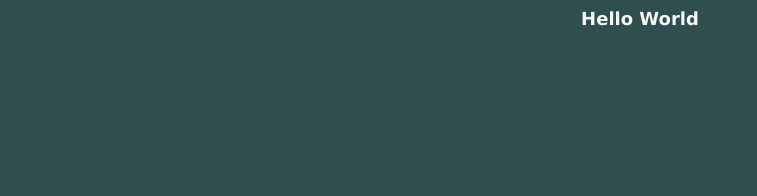
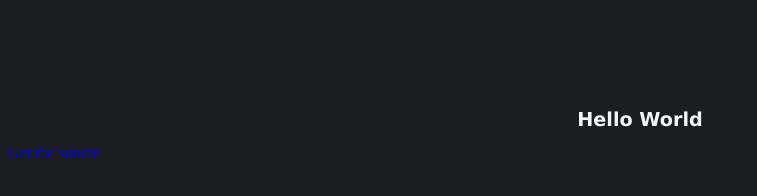
Before and after one commit to akats9/akats9.github.io, a plain HTML site: page index.html in a window 1280 px wide. Shown: the whole page, without its empty margins (0-757 px from the left). Drawn offline with Linux system fonts and the light colour scheme.

Commit message:
css + added button

```diff
--- a/index.html
+++ b/index.html
@@ -4,6 +4,7 @@
         <link rel="stylesheet" href="styles.css">
     </head>
     <body>
-        <h1 id="mainh">Hello World</h1>
+        <h1 class="mainh">Hello World</h1>
+        <a class="btn btn-primary" href="github.com/akats9/akats9.github.io">Get the source</a>
     </body>
 </html>
--- a/styles.css
+++ b/styles.css
@@ -5,11 +5,12 @@ p {
 
 h1{
     font-family: Verdana, Geneva, Tahoma, sans-serif;
-    font-size: large;
+    font-size: larger;
     text-align: center;
     color: whitesmoke;
+    padding-top: 100px;
 }
 
 body{
-    background-color: darkslategrey;
+    background-color: rgb(26, 30, 35);
 }
```
